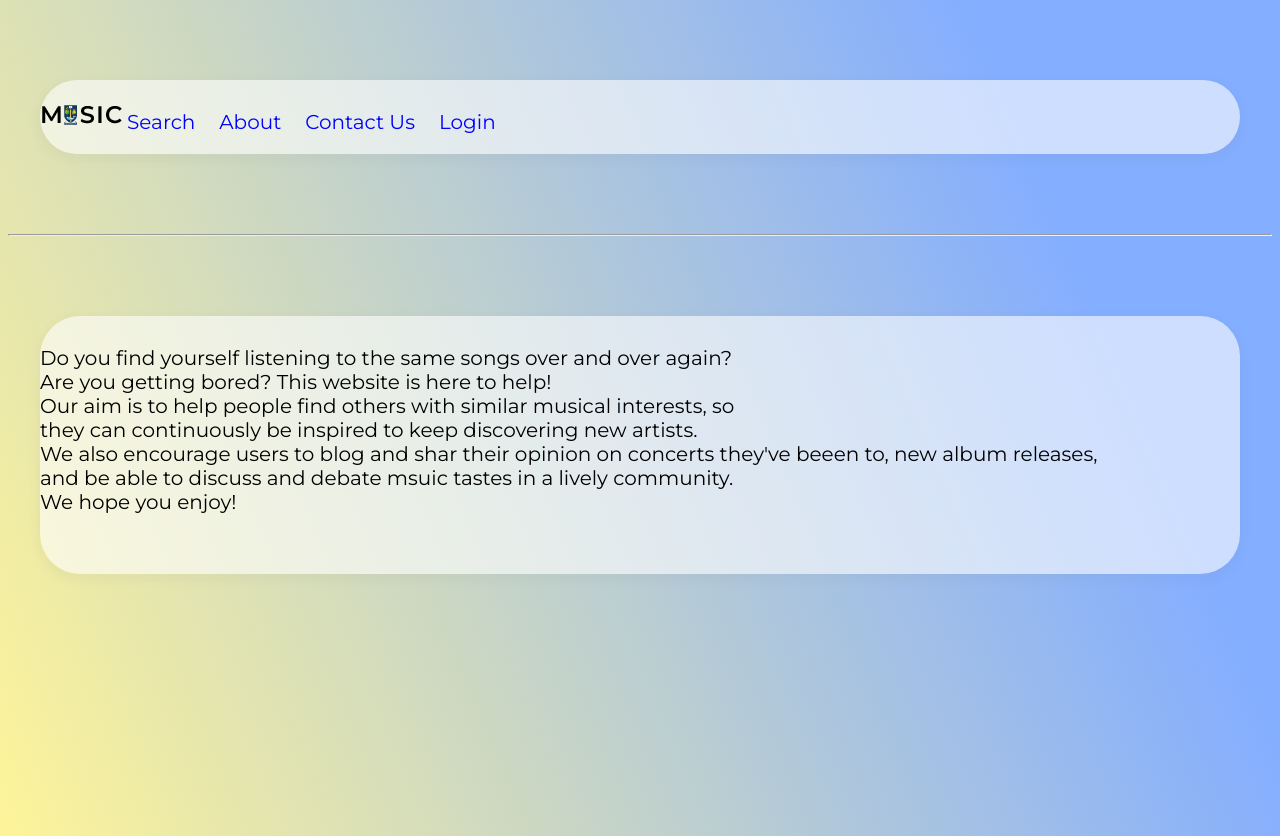
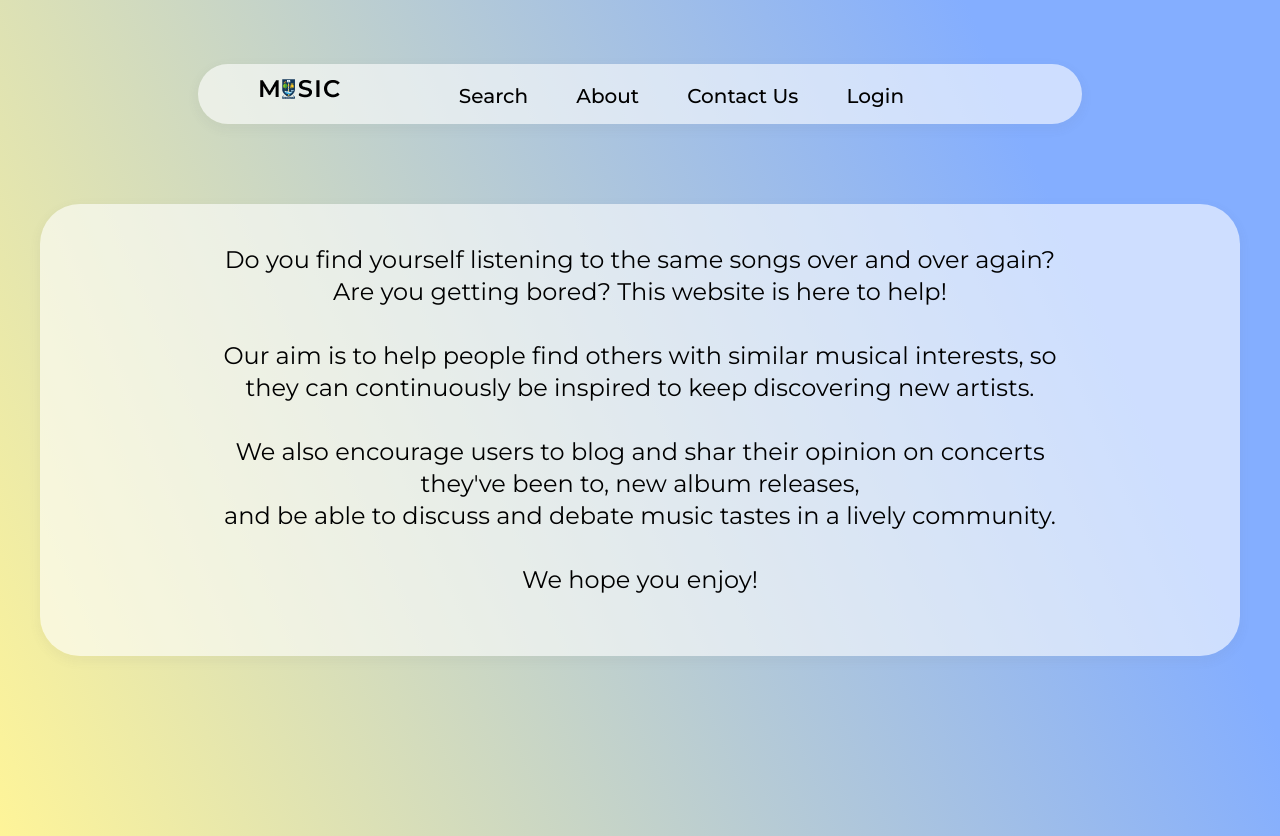
Before and after one commit to MKMartin24/musicBloggerWAD3d, a Django app: page /musicBlogger/about/ in a window 1280 px wide. Shown: the top 836 px of the page. Run offline with Django 3.2, Linux system fonts and the light colour scheme.

Commit message:
changed header and about style

```diff
--- a/static/css/styles.css
+++ b/static/css/styles.css
@@ -6,21 +6,45 @@ body{
     height: 200vh;
 }
 
+.header-link{
+    color: black;
+    text-decoration: none;
+    font-family: 'Montserrat';
+    font-style: normal;
+    font-weight: 500;
+    font-size: 20px;
+    line-height: 24px;
+    text-transform: capitalize;
+    margin-left: 5%;
+}
 
-a:link,a:visited{
-    color:blue;
-    font-size: 20px;
-    text-decoration: none;
+.header-link:hover{
+    font-size: 22px;
 }
-a:hover{
-    color:blue;
-    font-size: 30px;
-    text-decoration: none;
+
+.links{
+    padding-top: 10px;
 }
-a:active {
-    color: black;
-    font-size: 20px;
-    text-decoration: underline;
+
+.logo-img{
+    margin-left: 60px;
+    margin-right: 70px;
+}
+
+.about-text{
+    font-family: 'Montserrat';
+    font-style: normal;
+    font-weight: 400;
+    font-size: 24px;
+    line-height: 32px;
+    text-align: center;
+    justify-content: center;
+    padding-top: 40px;
+}
+
+p{
+margin: 0;
+padding: 0;
 }
 
 .login-container{
@@ -167,12 +191,12 @@ a:active {
     background-color: rgba(255, 255, 255, 0.6);
     box-shadow: 0px 4px 10px 3px rgba(102, 99, 99, 0.05);
     border-radius: 40px;
-    width: 1200px;
+    width: 70%;
+    height: 60px;
     margin-left: auto;
     margin-right: auto;
-    margin-top: 10vh;
-    margin-bottom: 10vh;
-    padding-bottom: 20px;
+    margin-top: 8vh;
+    margin-bottom: 8vh;
 }
 
 .profile-container{
--- a/templates/musicBlogger/about.html
+++ b/templates/musicBlogger/about.html
@@ -2,28 +2,22 @@
 {% extends 'musicBlogger/base.html' %}
 {% load staticfiles %}
 {% block title_block %}
-    <title>About Us</title>
-    <meta charset="utf-8" name = "viewport" content ="width=device-width, initial-scale=1.0" />
-    <link rel="stylesheet" href="styles.css">
-    <link rel="preconnect" href="https://fonts.googleapis.com">
-    <link rel="preconnect" href="https://fonts.gstatic.com" crossorigin>
-    <link href="https://fonts.googleapis.com/css2?family=Montserrat:wght@300;400;500;600;700&display=swap" rel="stylesheet">
+    About
 {% endblock %}
 
 {% block body_block %}
     <!-- Header for about page-->
 
     <div class='profile-container'>
-        <h5 class="small-text">Do you find yourself listening to the same songs over and over again?<br />
-
+        <p class="about-text">Do you find yourself listening to the same songs over and over again?<br />
             Are you getting bored? This website is here to help! <br />
-
+            <br />
             Our aim is to help people find others with similar musical interests, so <br />
             they can continuously be inspired to keep discovering new artists. <br />
-
-            We also encourage users to blog and shar their opinion on concerts they've beeen to, new album releases, <br/>
-            and be able to discuss and debate msuic tastes in a lively community. <br />
-
-            We hope you enjoy!</h5>
+            <br />
+            We also encourage users to blog and shar their opinion on concerts<br/> they've been to, new album releases, <br/>
+            and be able to discuss and debate music tastes in a lively community. <br />
+            <br/>
+            We hope you enjoy!</p>
     </div>
 {% endblock %}
--- a/templates/musicBlogger/base.html
+++ b/templates/musicBlogger/base.html
@@ -4,7 +4,6 @@
 
 <html>
     <head lang = "en">
-
         <title>
             Music Blogger -
             {% block title_block %}
@@ -17,22 +16,23 @@
         <link href="https://fonts.googleapis.com/css2?family=Montserrat:wght@300;400;500;600;700&display=swap" rel="stylesheet">
     </head>
     <body>
-
         <div class='header-container'>
             {% block header %}
-                <a class='link-style' href="{% url 'musicBlogger:index' %}"><img class='artist-img-style-img-style' src="{% static 'images/musicBloggerLogo.png' %}" alt="Logo" /></a>
-                <a class='link-style' href="{% url 'musicBlogger:search' %}"><p class='small-text'>Search</p></a>
-                <a class='link-style' href="{% url 'musicBlogger:about' %}"><p class='small-text'>About</p></a>
-                <a class='link-style' href="{% url 'musicBlogger:contact_us' %}"><p class='small-text'>Contact Us</p></a>
+            <div class="links">
+                <a class="logo-img" href="{% url 'musicBlogger:index' %}"><img
+                    src="{% static 'images/musicBloggerLogo.png' %}" alt="Logo"/></a>
+                <a class='header-link' href="{% url 'musicBlogger:search' %}">Search</a>
+                <a class='header-link' href="{% url 'musicBlogger:about' %}">About</a>
+                <a class='header-link' href="{% url 'musicBlogger:contact_us' %}">Contact Us</a>
                 {% if user.is_authenticated %}
-                    <a class='link-style' href="{% url 'musicBlogger:profile' %}"><p class='small-text'>User Profile</p></a>
-                    <a class='link-style' href="{% url 'musicBlogger:logout' %}"><p class='small-text'>Logout</p></a>
+                <a class='header-link' href="{% url 'musicBlogger:profile' %}">User Profile</a>
+                <a class='header-link' href="{% url 'musicBlogger:logout' %}">Logout</a>
                 {% else %}
-                    <a class='link-style' href="{% url 'musicBlogger:login' %}"><p class='small-text'>Login</p></a>
+                <a class='header-link' href="{% url 'musicBlogger:login' %}">Login</a>
                 {% endif %}
+            </div>
             {% endblock %}
         </div>
-        <hr />
         <div>
         {% block body_block%}
         {% endblock%}
```
